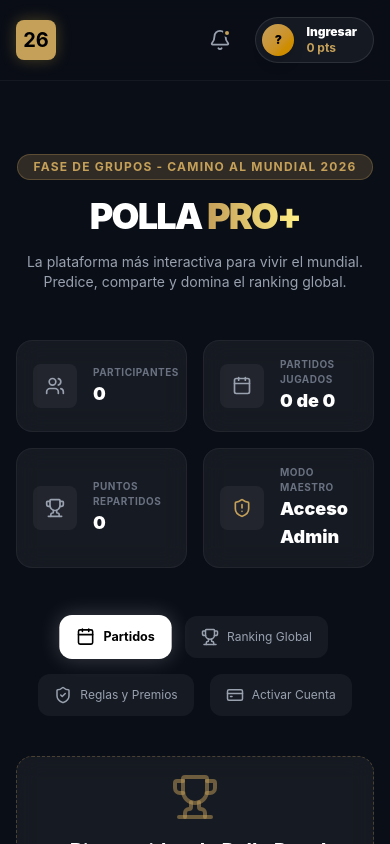
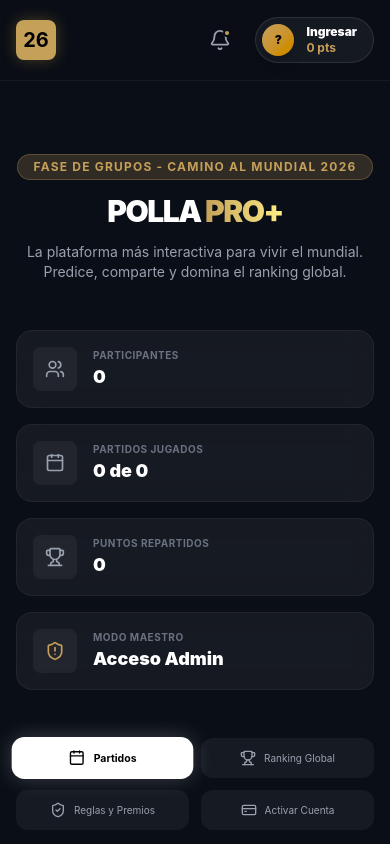
Before and after one commit to Mauriciompava/mundial-2026-frontend, a React (Vite) app: page / in a window 390 px wide. Shown: the top 844 px of the page. Built offline with nearby package versions, Linux system fonts and the light colour scheme; no server answers.

Commit message:
update de modo movil responsive

```diff
--- a/src/App.jsx
+++ b/src/App.jsx
@@ -98,7 +98,7 @@ function App() {
           <div className="inline-block px-4 py-1 bg-cup-gold/20 text-cup-gold rounded-full text-xs font-bold uppercase tracking-widest mb-4 border border-cup-gold/30">
             Fase de Grupos - Camino al Mundial 2026
           </div>
-          <h1 className="text-4xl sm:text-6xl md:text-8xl font-black mb-4 tracking-tighter">
+          <h1 className="text-3xl sm:text-6xl md:text-8xl font-black mb-4 tracking-tighter leading-none">
             POLLA <span className="text-transparent bg-clip-text bg-gradient-to-r from-cup-gold to-yellow-200">PRO+</span>
           </h1>
           <p className="text-gray-400 text-sm sm:text-lg md:text-xl max-w-2xl mx-auto px-2">
@@ -107,7 +107,7 @@ function App() {
         </header>
 
         {/* Global Stats Bar */}
-        <div className="grid grid-cols-2 md:grid-cols-4 gap-4 mb-12">
+        <div className="grid grid-cols-1 sm:grid-cols-2 md:grid-cols-4 gap-4 mb-12">
           {[
             { label: 'Participantes', value: publicStats.participants.toLocaleString(), icon: Users },
             { label: 'Partidos Jugados', value: `${publicStats.finished} de ${publicStats.matches}`, icon: Calendar },
@@ -131,7 +131,7 @@ function App() {
         </div>
 
         {/* Navigation Tabs */}
-        <div className="flex flex-wrap justify-center gap-4 mb-10">
+        <div className="grid grid-cols-2 sm:flex sm:flex-wrap justify-center gap-3 sm:gap-4 mb-10">
           {[
             { id: 'matches', label: 'Partidos', icon: Calendar },
             { id: 'leaderboard', label: 'Ranking Global', icon: Trophy },
@@ -142,9 +142,9 @@ function App() {
             <button
               key={tab.id}
               onClick={() => setActiveTab(tab.id)}
-              className={`flex items-center gap-2 px-4 sm:px-8 py-3 sm:py-4 rounded-xl sm:rounded-2xl transition-all duration-300 text-xs sm:text-base ${activeTab === tab.id ? 'bg-white text-black font-bold scale-105 shadow-[0_0_20px_rgba(255,255,255,0.2)]' : 'bg-white/5 hover:bg-white/10 text-gray-400'}`}
+              className={`flex items-center justify-center gap-2 px-3 sm:px-8 py-3 sm:py-4 rounded-xl sm:rounded-2xl transition-all duration-300 text-[10px] sm:text-base ${activeTab === tab.id ? 'bg-white text-black font-bold scale-105 shadow-[0_0_20px_rgba(255,255,255,0.2)]' : 'bg-white/5 hover:bg-white/10 text-gray-400'}`}
             >
-              <tab.icon size={18} className="sm:w-5 sm:h-5" /> {tab.label}
+              <tab.icon size={16} className="sm:w-5 sm:h-5 shrink-0" /> <span className="truncate">{tab.label}</span>
             </button>
           ))}
         </div>
--- a/src/index.css
+++ b/src/index.css
@@ -40,6 +40,15 @@ body {
   .neon-text {
     text-shadow: 0 0 10px rgba(0, 242, 255, 0.5);
   }
+
+  .animate-fade-in {
+    animation: fadeIn 0.5s ease-out forwards;
+  }
+}
+
+@keyframes fadeIn {
+  from { opacity: 0; transform: translateY(10px); }
+  to { opacity: 1; transform: translateY(0); }
 }
 
 /* Custom Scrollbar */
```
